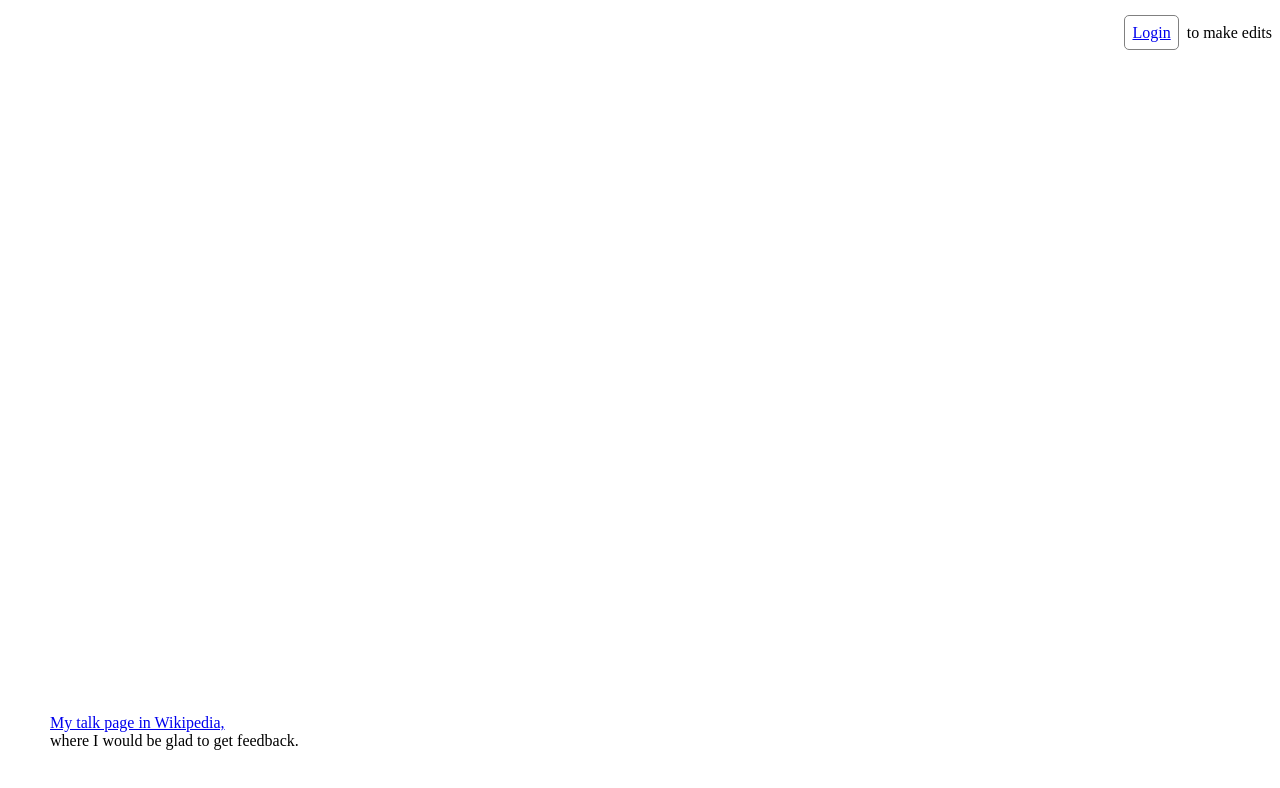
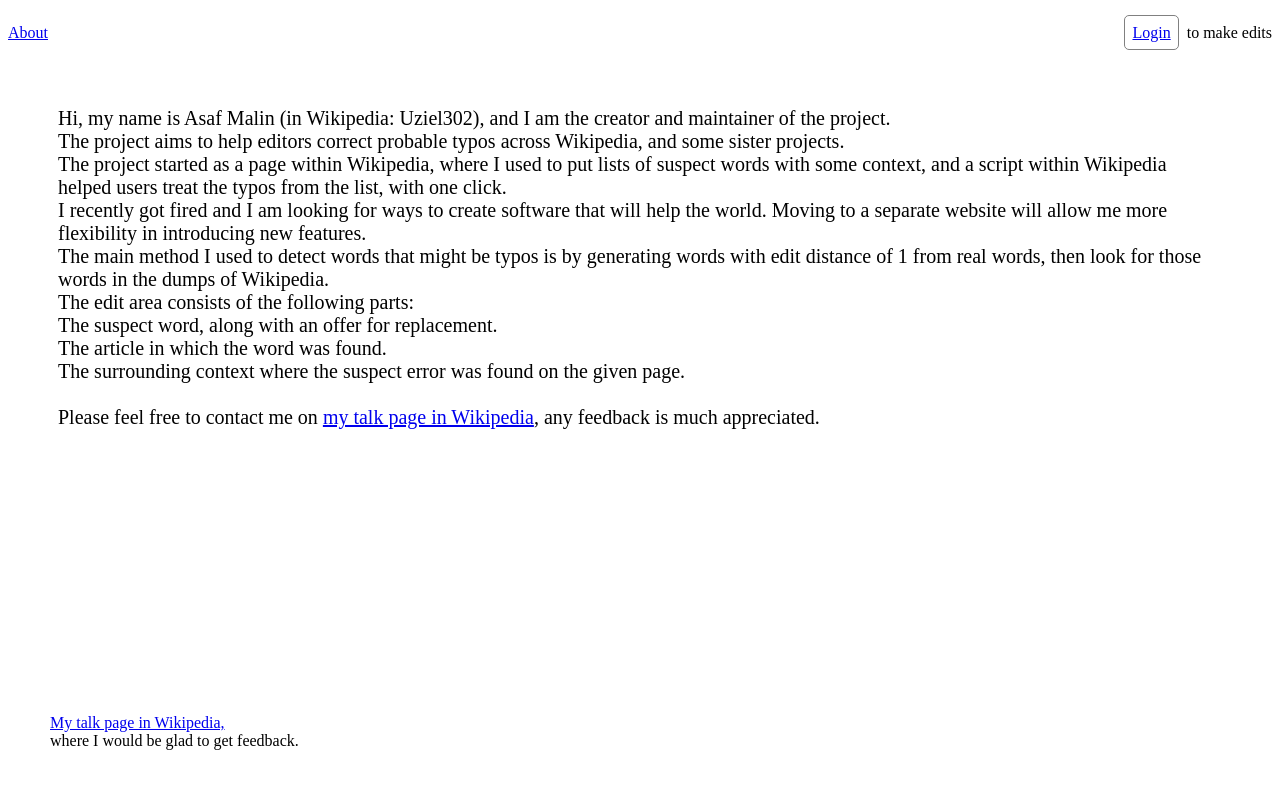
Before and after one commit to Uziel302/systematic-editing, an Angular app: page /about in a window 1280 px wide. Before the commit this address led to /. Shown: the top 788 px of the page. Built offline with nearby package versions, Linux system fonts and the light colour scheme.

Commit message:
creating about page

```diff
--- /dev/null
+++ b/src/app/about/about.component.css
@@ -0,0 +1,4 @@
+#container {
+  padding: 50px;
+  font-size: 20px;
+}
--- /dev/null
+++ b/src/app/about/about.component.html
@@ -0,0 +1,22 @@
+<div id="container">
+  Hi, my name is Asaf Malin (in Wikipedia: Uziel302), and I am the creator and maintainer of the project.
+  <br>
+  The project aims to help editors correct probable typos across Wikipedia, and some sister projects.
+  <br>
+  The project started as a page within Wikipedia, where I used to put lists of suspect words with some context, and a script within Wikipedia helped users treat the typos from the list, with one click.
+  <br>
+  I recently got fired and I am looking for ways to create software that will help the world. Moving to a separate website will allow me more flexibility in introducing new features.
+  <br>
+  The main method I used to detect words that might be typos is by generating words with edit distance of 1 from real words, then look for those words in the dumps of Wikipedia.
+  <br>
+  The edit area consists of the following parts:
+  <br>
+  The suspect word, along with an offer for replacement.
+  <br>
+  The article in which the word was found.
+  <br>
+  The surrounding context where the suspect error was found on the given page.
+  <br>
+  <br>
+  Please feel free to contact me on <a href="https://en.wikipedia.org/wiki/User_talk:Uziel302" target="_blank">my talk page in Wikipedia</a>, any feedback is much appreciated.
+</div>
--- /dev/null
+++ b/src/app/about/about.component.ts
@@ -0,0 +1,15 @@
+import { Component, OnInit } from '@angular/core';
+
+@Component({
+  selector: 'app-about',
+  templateUrl: './about.component.html',
+  styleUrls: ['./about.component.css']
+})
+export class AboutComponent implements OnInit {
+
+  constructor() { }
+
+  ngOnInit(): void {
+  }
+
+}
--- a/src/app/app-routing.module.ts
+++ b/src/app/app-routing.module.ts
@@ -1,11 +1,13 @@
 import { NgModule } from '@angular/core';
 import { RouterModule, Routes } from '@angular/router';
+import { AboutComponent } from './about/about.component';
 import { EditorComponent } from './editor/editor.component';
 import { LoginSuccessComponent } from './login-success/login-success.component';
 
 const routes: Routes = [
   { path: '', component: EditorComponent, pathMatch: 'full' },
   { path: 'success/:name', component: LoginSuccessComponent },
+  { path: 'about', component: AboutComponent },
 ];
 
 @NgModule({
--- a/src/app/app.module.ts
+++ b/src/app/app.module.ts
@@ -8,6 +8,7 @@ import { HeaderComponent } from './header/header.component';
 import { FooterComponent } from './footer/footer.component';
 import { EditorComponent } from './editor/editor.component';
 import { LoginSuccessComponent } from './login-success/login-success.component';
+import { AboutComponent } from './about/about.component';
 
 @NgModule({
   declarations: [
@@ -16,6 +17,7 @@ import { LoginSuccessComponent } from './login-success/login-success.component';
     FooterComponent,
     EditorComponent,
     LoginSuccessComponent,
+    AboutComponent,
   ],
   imports: [BrowserModule, AppRoutingModule, HttpClientModule],
   providers: [],
--- a/src/app/header/header.component.css
+++ b/src/app/header/header.component.css
@@ -1,6 +1,11 @@
 #header-container {
   display: flex;
-  justify-content: flex-end;
+  justify-content: space-between;
+  align-items: center;
+}
+
+#left-header {
+  display: flex;
   align-items: center;
 }
 
--- a/src/app/header/header.component.html
+++ b/src/app/header/header.component.html
@@ -1,4 +1,8 @@
 <div id="header-container">
+  <div id="right-header">
+    <a routerLink="/about">About</a>
+  </div>
+  <div id="left-header">
     <ng-container *ngIf="loginService.username">
       <div class="login-button" target="_blank" (click)="logout()">Logout</div>
       Hello {{ loginService.username }}!
@@ -13,3 +17,4 @@
       <div id="login-note">to make edits</div>
     </ng-container>
   </div>
+</div>
```
Lines whose indentation alone changed are shown as unchanged.
